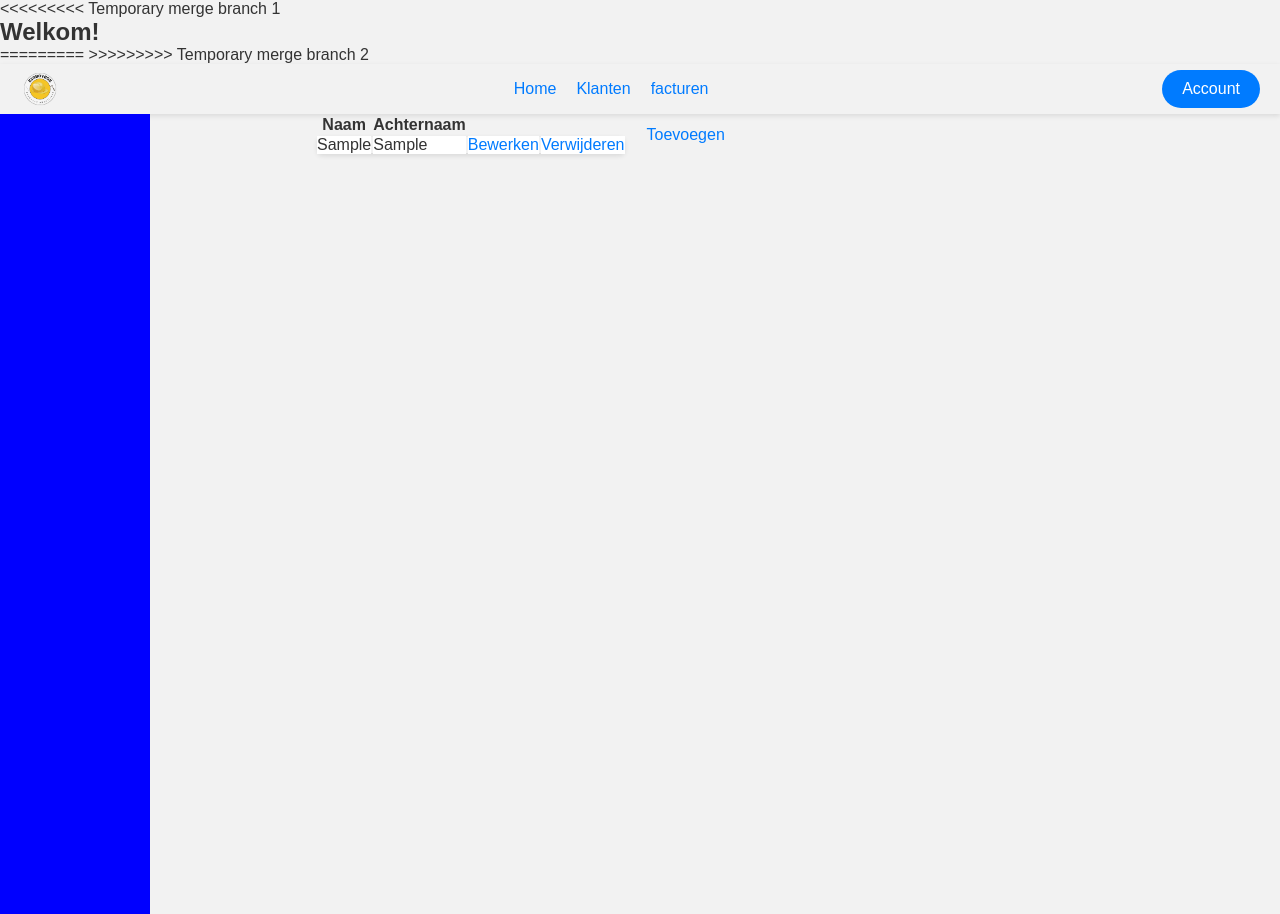
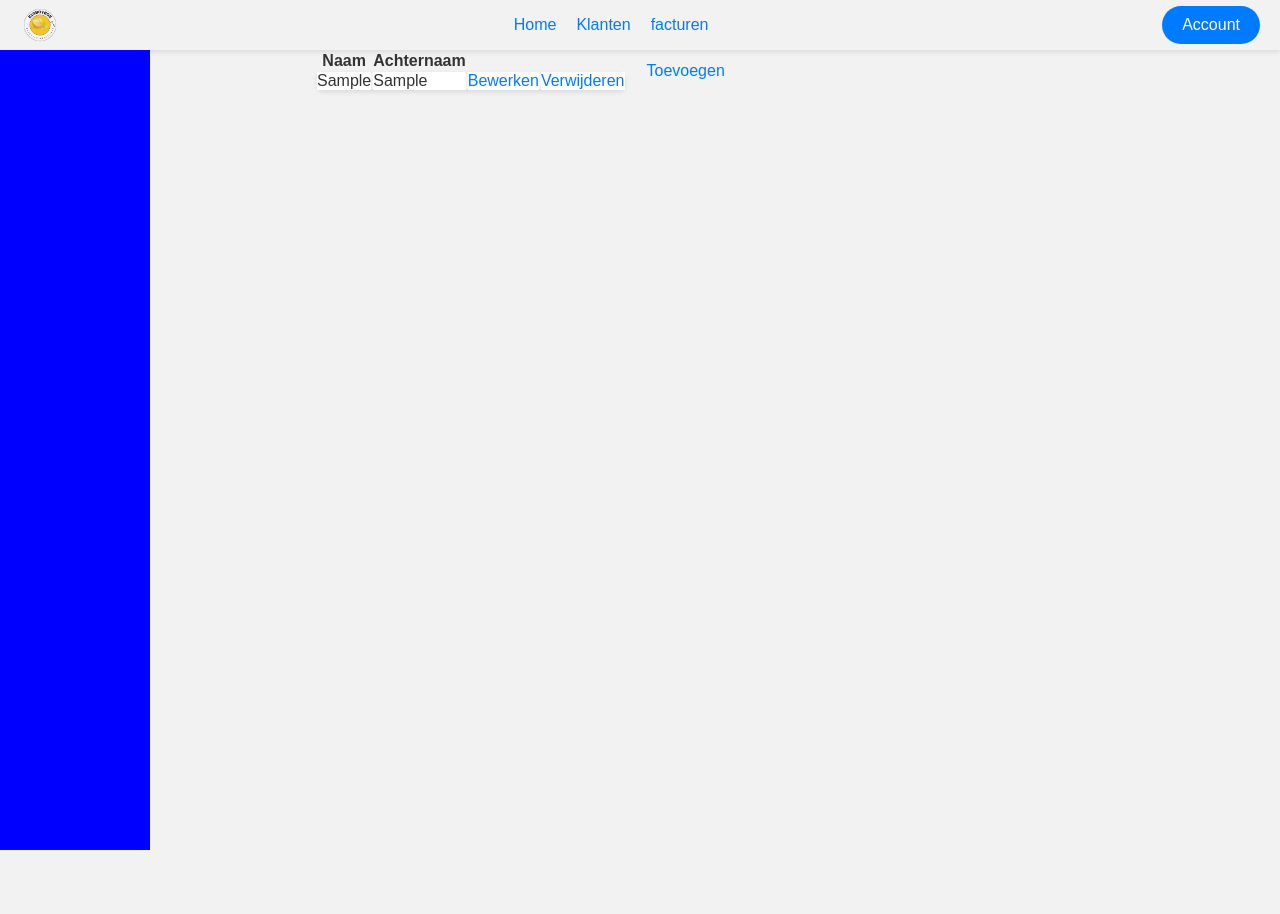
Before and after one commit to SamGolstein/BigBoyBobDeEchte, a PHP site: page /index.php in a window 1280 px wide. After the commit the page ends 850 px from the top, so only its background shows below. Run offline with PHP 8.4, Linux system fonts and the light colour scheme; tables that the repository leaves empty or names only in its code hold one stand-in row (values such as "Sample post"); data that the repository does not hold is empty.

Commit message:
Merge conflict gefixt

```diff
--- a/Public/Klanten/index.php
+++ b/Public/Klanten/index.php
@@ -17,18 +17,7 @@ $klant = $klanten->getAllKlanten();
     <link href="https://fonts.googleapis.com/css2?family=Montserrat:ital,wght@0,100..900;1,100..900&display=swap"
         rel="stylesheet">
     <title>Cijfers</title>
-<<<<<<<<< Temporary merge branch 1
 </head>
-<body>
-    <nav>
-        <h1>Welkom!</h1>
-        <form action="" method="post">
-        </form>
-    </nav>
-=========
-</head>
->>>>>>>>> Temporary merge branch 2
-
 <body>
     <nav class="navBar">
         <img src="../../img/BigBoyBobLogo.png" alt="BigBoyBobLogo">
```
